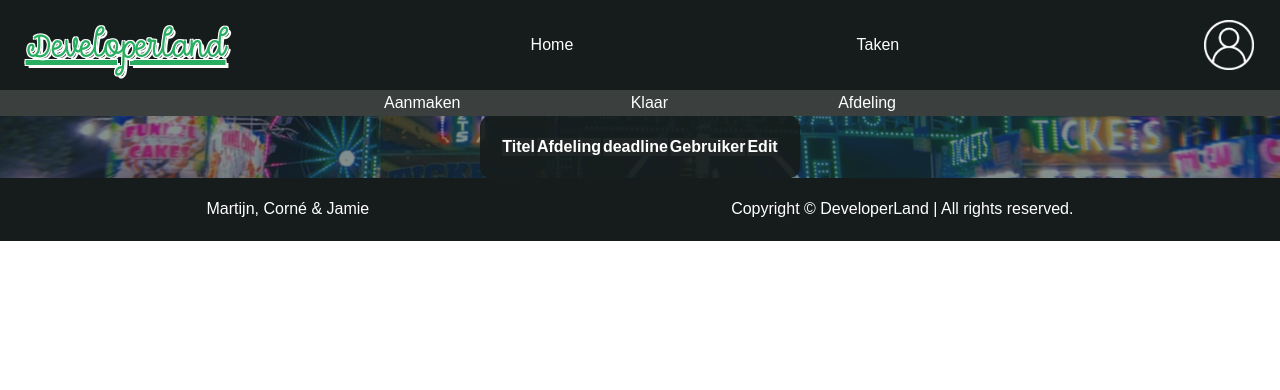
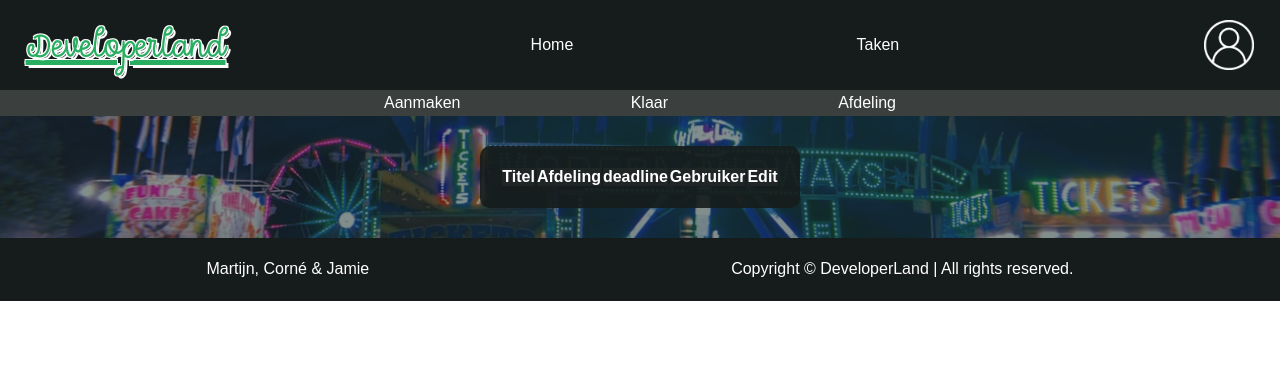
Before and after one commit to Easyzly/B3-MCJ-takenlijst, a PHP site: page /B3-MCJ-takenlijst/task/done.php in a window 1280 px wide. Shown: the top 390 px of the page. Run offline with PHP 8.4, Linux system fonts and the light colour scheme; the visitor is signed in with stand-in values (Sample User, id 1); data that the repository does not hold is empty.

Commit message:
Fixed margin on forms

```diff
--- a/css/main.css
+++ b/css/main.css
@@ -365,7 +365,7 @@ input[type="submit"] {
 table{
   background-color: rgb(22, 28, 27, 0.9);
   border-radius: 10px;
-  margin: 0px auto;
+  margin: 30px auto;
   padding: 20px;
   color: white;
 }
--- a/task/afdeling.php
+++ b/task/afdeling.php
@@ -94,11 +94,11 @@
                     </tr>
                 <?php endforeach ?>
             </table>
+            <footer>
+                <?php require_once('../footer.php') ?>
+            </footer>
         </div>
     </div>
-    <footer>
-        <?php require_once('../footer.php') ?>
-    </footer>
 </body>
 
 </html>
--- a/task/done.php
+++ b/task/done.php
@@ -70,10 +70,11 @@
                     </tr>
                 <?php endforeach ?>
             </table>
+
+            <footer>
+                <?php require_once('../footer.php') ?>
+            </footer>
         </div>
     </div>
-    <footer>
-        <?php require_once('../footer.php') ?>
-    </footer>
 </body>
 </html>
```
